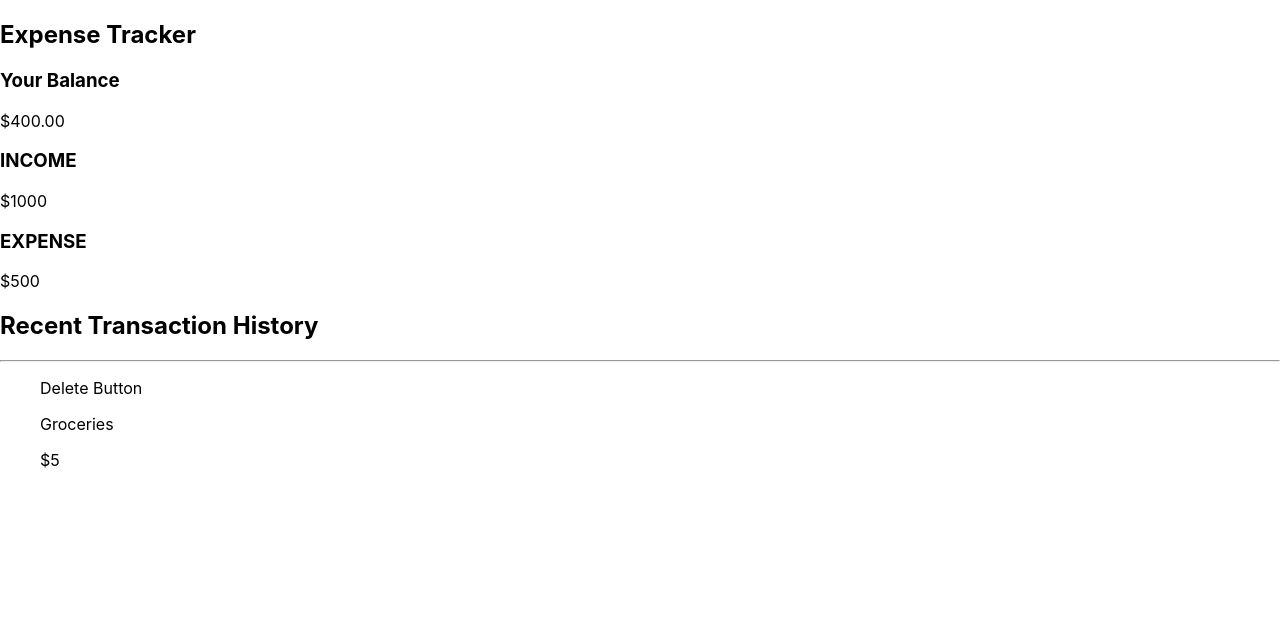
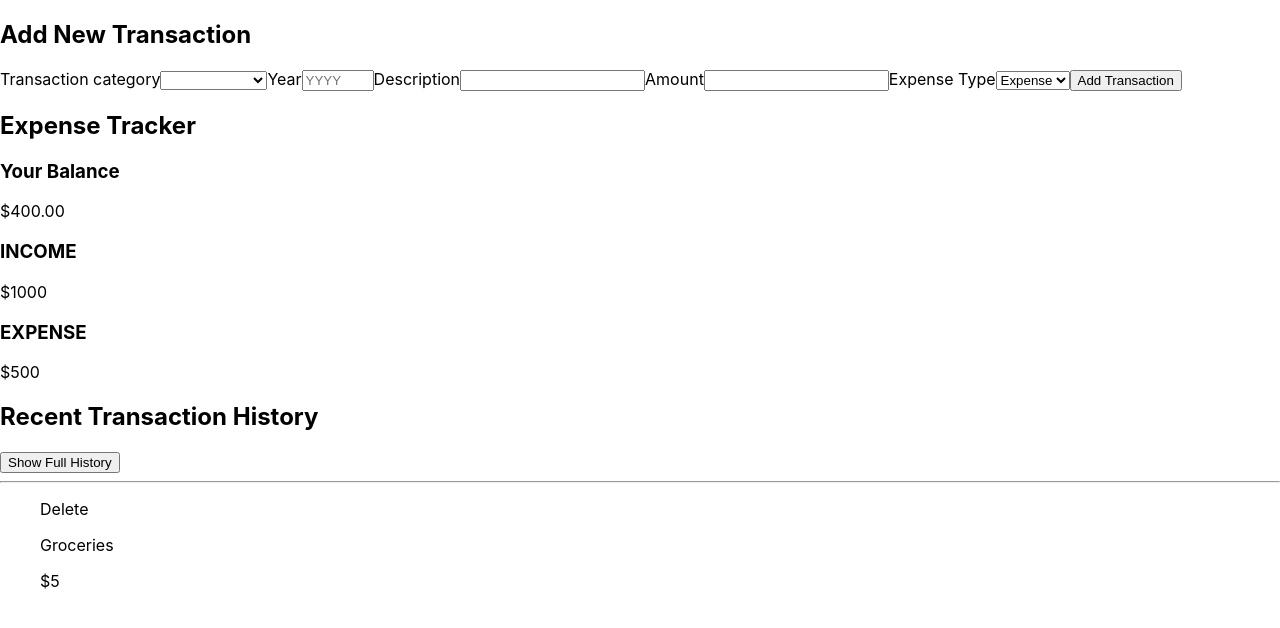
Before and after one commit to 1012Sahil/Expense_Tracker, a React (Create React App) app: page / in a window 1280 px wide. Shown: the top 628 px of the page. Built offline with nearby package versions, Linux system fonts and the light colour scheme.

Commit message:
Added Form component

```diff
--- a/src/App.js
+++ b/src/App.js
@@ -1,10 +1,12 @@
 import {Fragment} from 'react';
 import Expenses from './Components/Expenses/Expenses';
 import ExpenseState from './Components/ExpenseState/ExpenseState';
+import ExpenseForm from './Components/ExpenseForm/ExpenseForm';
 
 const App = () => {
   return (
     <Fragment>
+      <ExpenseForm />
       <h2>Expense Tracker</h2>
       <ExpenseState />
       <Expenses />
--- /dev/null
+++ b/src/Components/ExpenseForm/ExpenseForm.js
@@ -0,0 +1,37 @@
+import classes from "./ExpenseForm.module.css";
+
+const ExpenseForm = (props) => {
+  return (
+    <section>
+      <h2>Add New Transaction</h2>
+      <form className={classes["form-control"]}>
+        <label htmlFor="category">Transaction category</label>
+        <select id="category">
+        <option hidden disabled selected value></option>
+          <option>Entertainment</option>
+          <option>Rent</option>
+          <option>Bills</option>
+          <option>Utilities</option>
+          <option>Sustenance</option>
+          <option>Lifestyle</option>
+          <option>Miscellaneous</option>
+        </select>
+        <label htmlFor="year">Year</label>
+        <input type="number" placeholder='YYYY' min="2000" max="2030" id="year" />
+        <label htmlFor="description">Description</label>
+        <input type="text" id="description" />
+        <label htmlFor="amount">Amount</label>
+        <input type="number" id="amount" />
+        <label htmlFor="type"></label>
+        <label htmlFor="type">Expense Type</label>
+        <select id="type">
+          <option value="add">Expense</option>
+          <option value="subtract">Income</option>
+        </select>
+        <button type="submit">Add Transaction</button>
+      </form>
+    </section>
+  );
+};
+
+export default ExpenseForm;
--- a/src/Components/Expenses/Expenses.js
+++ b/src/Components/Expenses/Expenses.js
@@ -2,14 +2,15 @@ import { Fragment } from "react";
 import classes from "./Expenses.module.css";
 import ExpenseList from "./ExpenseList";
 // show only last 3-4 expenses unless specifically indicated
+// For full history, click the button below and a modal should show the full history sorted by year
 const Expenses = (props) => {
   return (
     <Fragment>
       <div className={classes.history}>
       <h2>Recent Transaction History</h2>
+      <button type="button">Show Full History</button>
         <hr/>
       </div>
-
       <section>
         <ExpenseList />
       </section>
--- a/src/Components/UI/Tile.js
+++ b/src/Components/UI/Tile.js
@@ -4,10 +4,10 @@ const Tile = props => {
     const expenseDeleteHandler = event => {
 
     };
-
+// delete should only be visible on hover
     return (
         <div className={classes.tile}>
-            <span onClick={expenseDeleteHandler}>Delete Button</span>
+            <span onClick={expenseDeleteHandler}>Delete</span>
             <p>{props.expenseTitle}</p>
             <p>${props.expenseAmount}</p>
         </div>
--- /dev/null
+++ b/src/Components/VisualRep/PieChart.js
@@ -0,0 +1,5 @@
+const PieChart = props => {
+
+};
+
+export default PieChart;
```
Also changed, not shown: src/Components/ExpenseForm/ExpenseForm.module.css (added).
